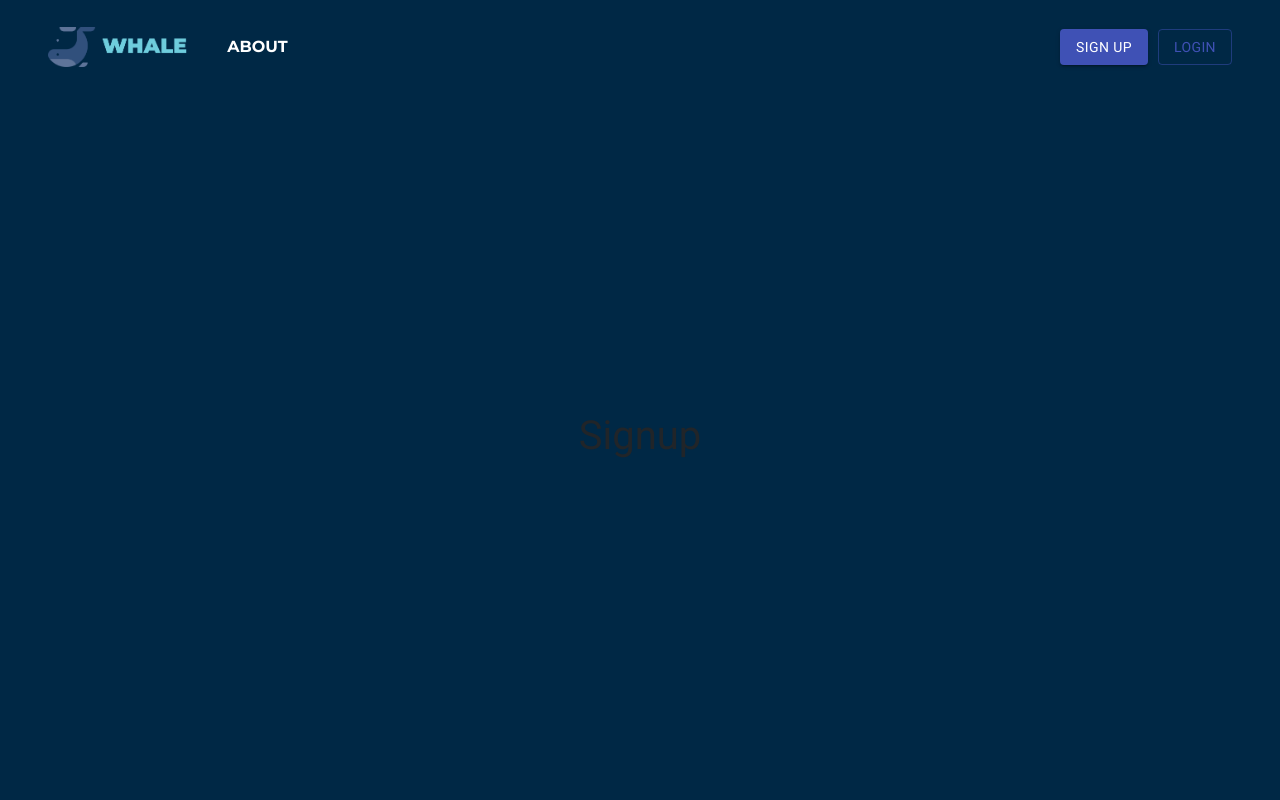
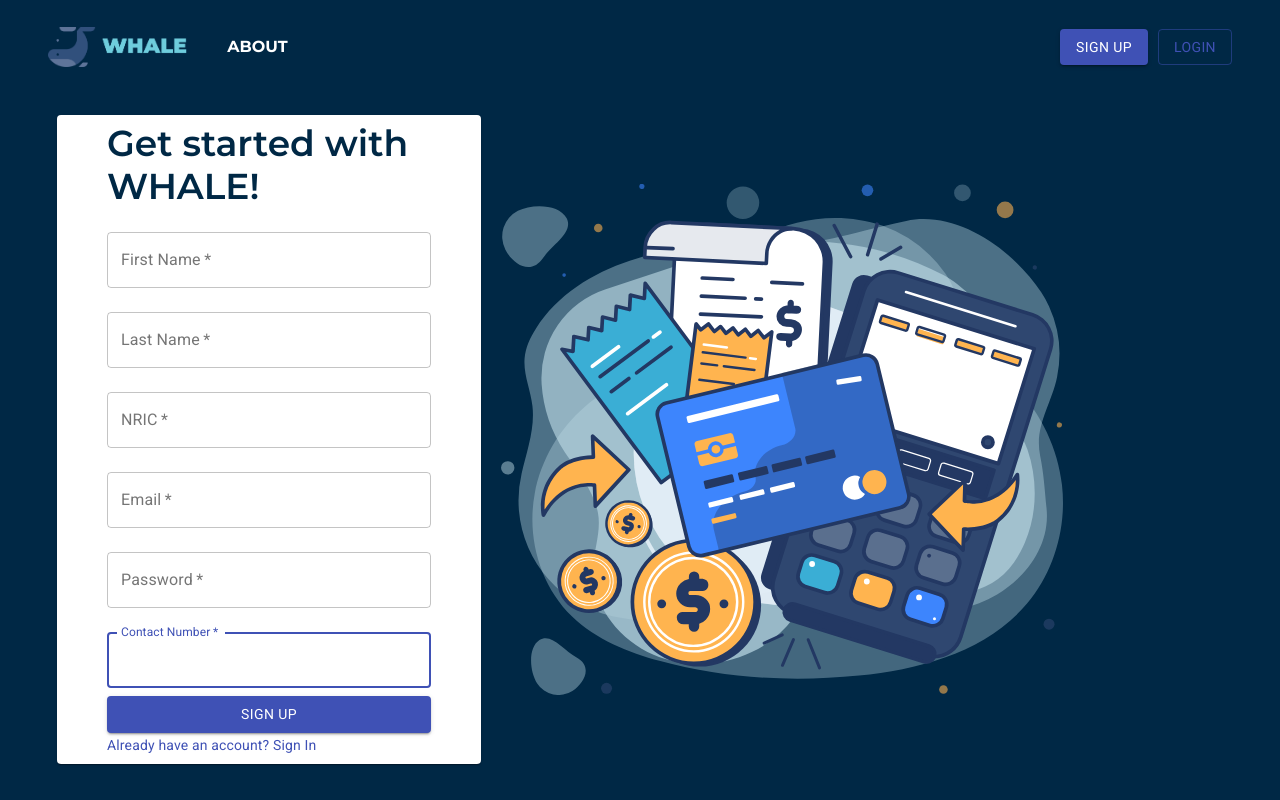
Before and after one commit to justussoh/whale-web-frontend, a React (Create React App) app: page /signup in a window 1280 px wide. Built offline with nearby package versions, Linux system fonts and the light colour scheme.

Commit message:
Update SignUp.js
SIGNUP

```diff
--- a/src/components/SignUp/SignUp.js
+++ b/src/components/SignUp/SignUp.js
@@ -1,13 +1,123 @@
 import React from 'react';
+import Button from '@material-ui/core/Button';
+import TextField from '@material-ui/core/TextField';
+import FormControlLabel from '@material-ui/core/FormControlLabel';
+import Checkbox from '@material-ui/core/Checkbox';
+import Link from '@material-ui/core/Link';
+import Grid from '@material-ui/core/Grid';
+import Paper from '@material-ui/core/Paper';
+
 
 class SignUp extends React.Component {
     render() {
         return (
-            <h1>Signup</h1>
-        )
+            <Grid container spacing={5} alignItems='center' justify='center' alignContent='center' className='h-100'>
+                <Grid item xs={4} component={Paper} style={{height: "90%", padding: 50}}
+                      className='d-flex align-items-center'>
+                    <Grid container >
+                        <form>
+                            <Grid item xs={12}>
+                                <h1 style={{color: "#002845",fontSize: 36, fontWeight: 600, fontFamily: 'Montserrat'}}>Get started with WHALE!</h1>
+                            </Grid>
 
+                            <TextField
+                                variant="outlined"
+                                margin="normal"
+                                required
+                                fullWidth
+                                id="email"
+                                label="First Name"
+                                name="email"
+                                autoComplete="email"
+                                autoFocus
+
+                            />
+
+                            <TextField
+                                variant="outlined"
+                                margin="normal"
+                                required
+                                fullWidth
+                                id="email"
+                                label="Last Name"
+                                name="email"
+                                autoComplete="email"
+                                autoFocus
+
+                            />
+                            <TextField
+                                variant="outlined"
+                                margin="normal"
+                                required
+                                fullWidth
+                                id="email"
+                                label="NRIC"
+                                name="email"
+                                autoComplete="email"
+                                autoFocus
+
+                            />
+
+                            <TextField
+                                variant="outlined"
+                                margin="normal"
+                                required
+                                fullWidth
+                                id="email"
+                                label="Email"
+                                name="email"
+                                autoComplete="email"
+                                autoFocus
+                            />
+
+                            <TextField
+                                variant="outlined"
+                                margin="normal"
+                                required
+                                fullWidth
+                                name="password"
+                                label="Password"
+                                type="password"
+                                id="password"
+                                autoComplete="current-password"
+
+                            />
+
+                            <TextField
+                                variant="outlined"
+                                margin="normal"
+                                required
+                                fullWidth
+                                id="email"
+                                label="Contact Number"
+                                name="email"
+                                autoComplete="email"
+                                autoFocus
+
+                            />
+
+                            <Button
+                                type="submit"
+                                fullWidth
+                                variant="contained"
+                                color="primary"
+                            >
+                                Sign Up
+                            </Button>
+                            <Grid item>
+                                <Link href="/signup" variant="body2">
+                                    {"Already have an account? Sign In"}
+                                </Link>
+                            </Grid>
+                        </form>
+                    </Grid>
+                </Grid>
+                <Grid item xs={7} className='d-flex align-content-center justify-content-center flex-column'>
+                    <img src='/images/loginCredit.svg' alt='credit' style={{width: "80%", height: "auto"}}/>
+                </Grid>
+            </Grid>
+        );
     }
-
 }
 
 export default SignUp;
```
